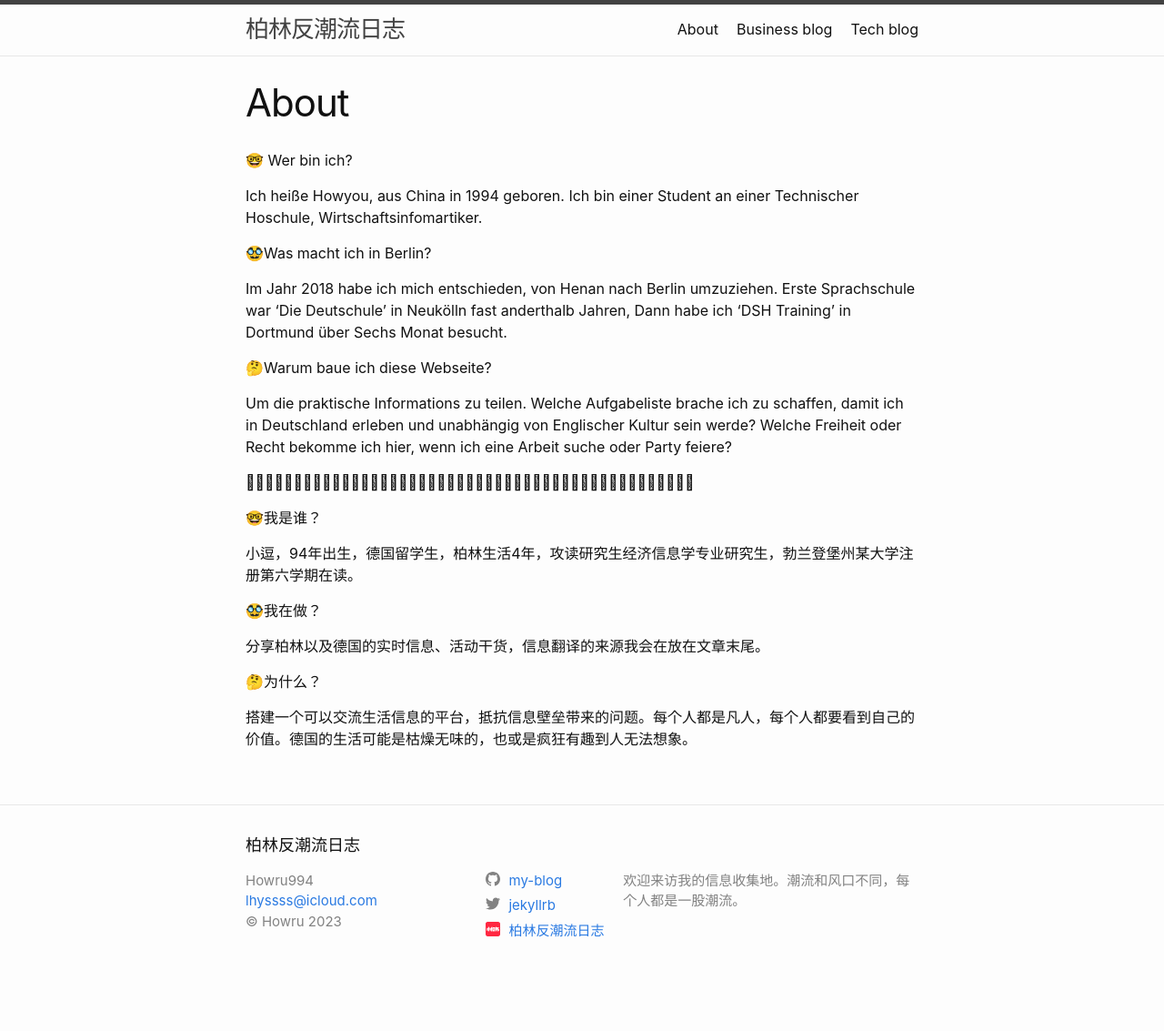
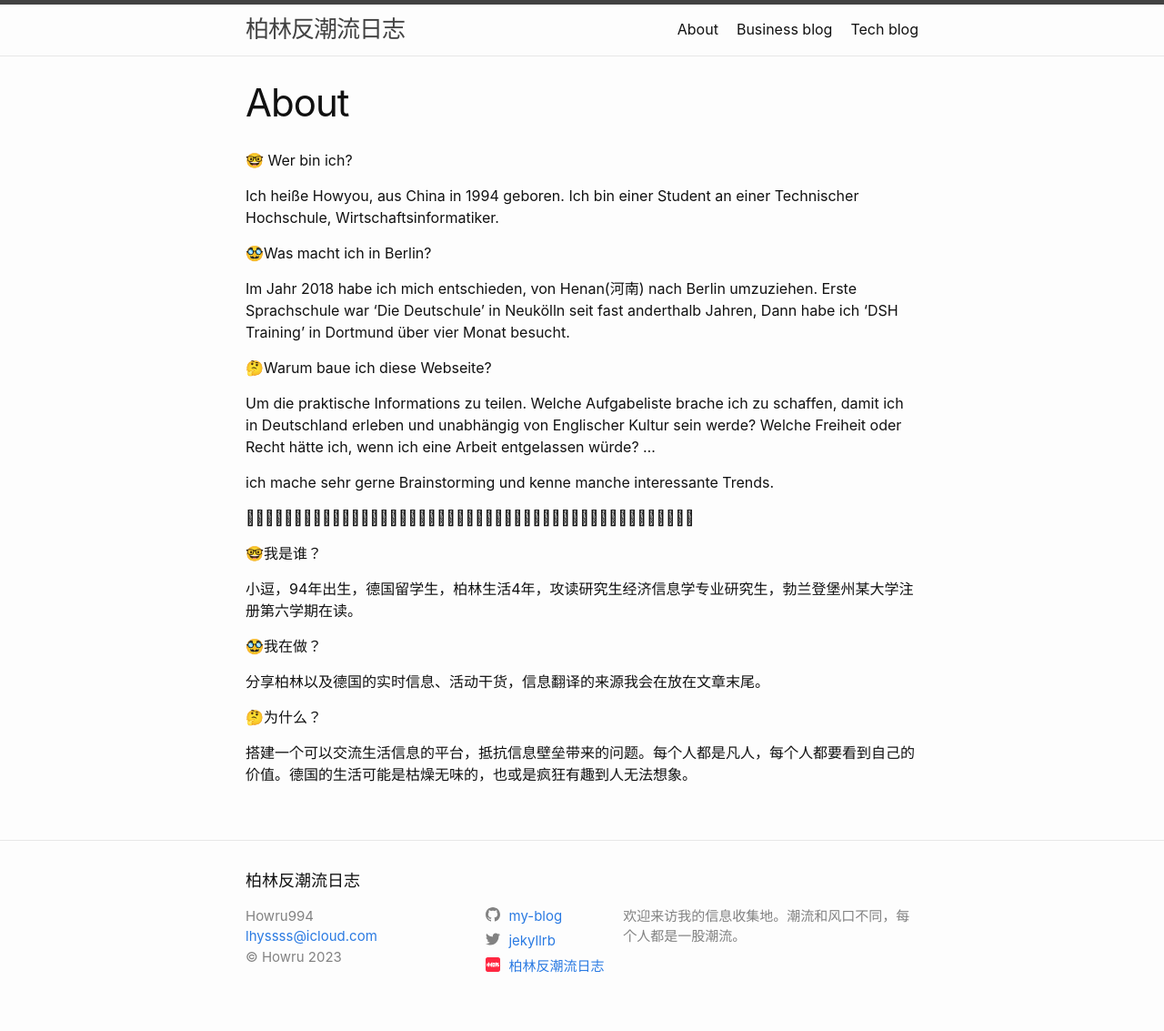
Before and after one commit to Howareu994/my-blog, a Jekyll site: the page built from about.markdown, in a window 1280 px wide. Shown: the whole page at 91% size. Built offline with Jekyll 4.4.1, drawn with Linux system fonts in a browser that asks for light colours; before the commit the page ends 1094 px from its top, so only the background shows below that.

Commit message:
改病句

```diff
--- a/about.markdown
+++ b/about.markdown
@@ -5,19 +5,21 @@ permalink: /about/
 ---
 🤓 Wer bin ich?
 
-Ich heiße Howyou, aus China in 1994 geboren. Ich bin einer Student an einer Technischer Hoschule, Wirtschaftsinfomartiker.
+Ich heiße Howyou, aus China in 1994 geboren. Ich bin einer Student an einer Technischer Hochschule, Wirtschaftsinformatiker.
 
 
 🥸Was macht ich in Berlin?
 
-Im Jahr 2018 habe ich mich entschieden, von Henan nach Berlin umzuziehen. Erste Sprachschule war 'Die Deutschule' in Neukölln fast anderthalb Jahren, Dann habe ich 'DSH Training' in Dortmund über Sechs Monat besucht.
+Im Jahr 2018 habe ich mich entschieden, von Henan(河南) nach Berlin umzuziehen. Erste Sprachschule war 'Die Deutschule' in Neukölln seit fast anderthalb Jahren, Dann habe ich 'DSH Training' in Dortmund über vier Monat besucht.
 
 
 🤔Warum baue ich diese Webseite?
 
 Um die praktische Informations zu teilen.
 Welche Aufgabeliste brache ich zu schaffen, damit ich in Deutschland erleben und unabhängig von Englischer Kultur sein werde?
-Welche Freiheit oder Recht bekomme ich hier, wenn ich eine Arbeit suche oder Party feiere?
+Welche Freiheit oder Recht hätte ich, wenn ich eine Arbeit entgelassen würde? ...
+
+ich mache sehr gerne Brainstorming und kenne manche interessante Trends.
 
 
 
```
